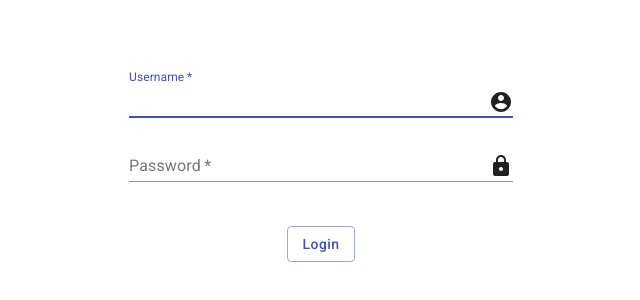
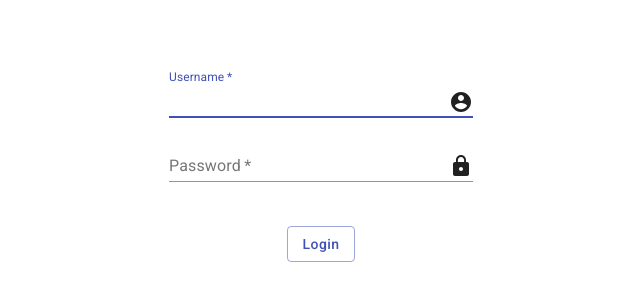
Before and after one commit to eustatos/github-profiles, a React app: page /login in a window 1280 px wide. Shown: the part 238-538 px from the top of the page, without its empty margins (319-959 px from the left). Built offline with nearby package versions, Linux system fonts and the light colour scheme.

Commit message:
add form tag and button type submit

```diff
--- a/src/pages/Login/Login.jsx
+++ b/src/pages/Login/Login.jsx
@@ -23,8 +23,8 @@ const styles = theme => ({
     },
     form: {
         margin: 'auto',
-        maxWidth: '400px',
-        minHeight: '200px'
+        width: 320,
+        height: 200
     },
     buttonContainer: {
         display: 'flex',
@@ -80,6 +80,7 @@ class Login extends React.PureComponent {
 
         return (
             <Container className={classes.container}>
+                <form className={classes.form}>
                     <Grid
                         className={classes.form}
                         container
@@ -98,7 +99,7 @@ class Login extends React.PureComponent {
                                     fullWidth
                                     id="username"
                                     label="Username"
-                                type="email"
+                                    type="text"
                                     autoFocus
                                     onChange={e => this.handleOnChangeField(e, 'username')}
                                     required
@@ -140,11 +141,13 @@ class Login extends React.PureComponent {
                                 style={{ margin: 'auto', textTransform: 'none' }}
                                 onClick={this.handleOnClickButton}
                                 disabled={isSent}
+                                type="submit"
                             >
                                 Login
                             </Button>
                         </Grid>
                     </Grid>
+                </form>
             </Container>
         );
     }
--- a/src/pages/Profile/Profile.jsx
+++ b/src/pages/Profile/Profile.jsx
@@ -41,11 +41,11 @@ class Profile extends React.PureComponent {
     }
 
     handleOnChangeField = e => {
-        const { clearProfileError, error } = this.props;
+        const { clearProfileError, profileError } = this.props;
         this.setState({
             username: e.target.value
         });
-        if (error) {
+        if (profileError) {
             clearProfileError();
         }
     }
@@ -63,6 +63,7 @@ class Profile extends React.PureComponent {
 
         return (
             <Container spacing={2}>
+                <form>
                     <Grid
                         className={classes.container}
                         container
@@ -89,11 +90,14 @@ class Profile extends React.PureComponent {
                                 color="primary"
                                 onClick={this.handleOnClickButton}
                                 disabled={isLoading}
+                                type="submit"
                             >
                                 Get profile
                             </Button>
                         </Grid>
                     </Grid>
+
+                </form>
                 { profile && (
                     <Grid container justify="center">
                         <Grid item className={classes.item}>
```
Lines whose indentation alone changed are shown as unchanged.
